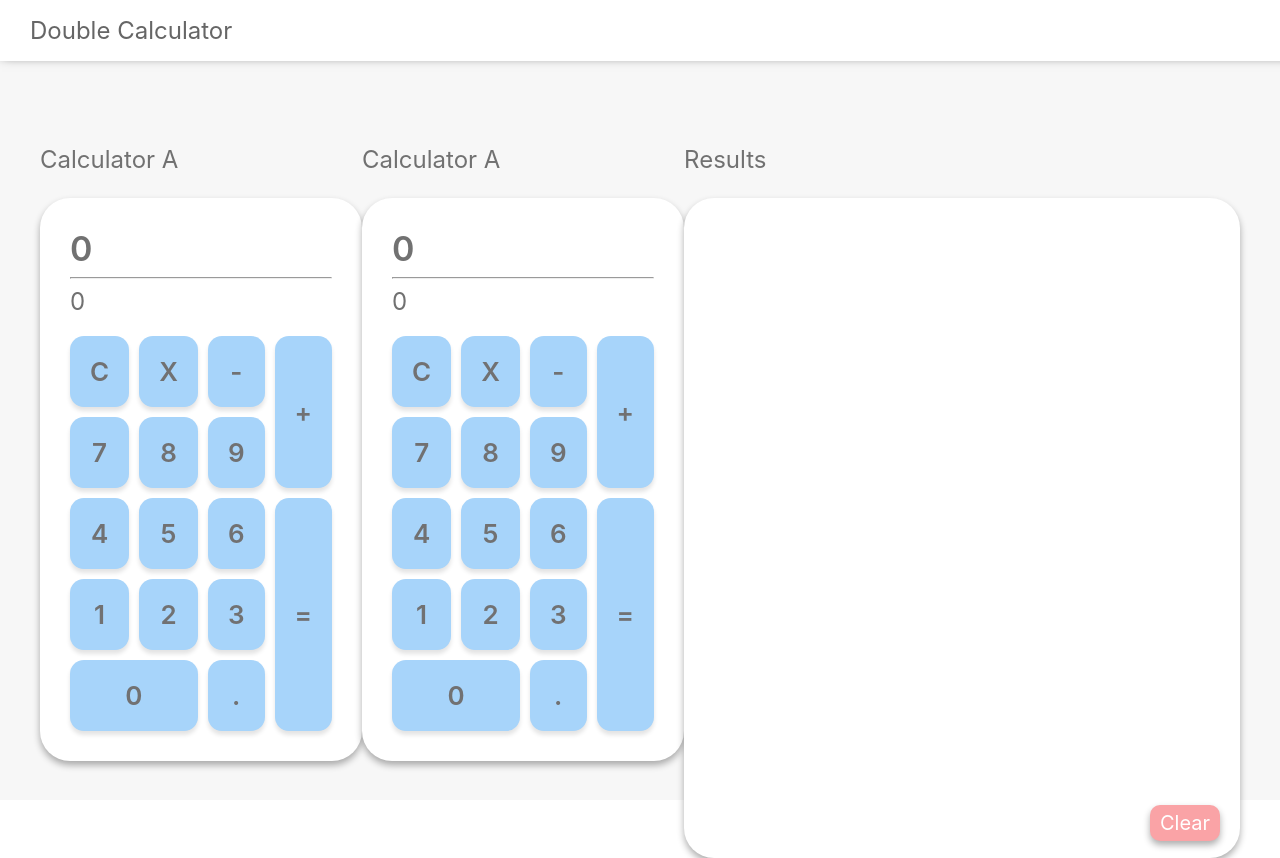
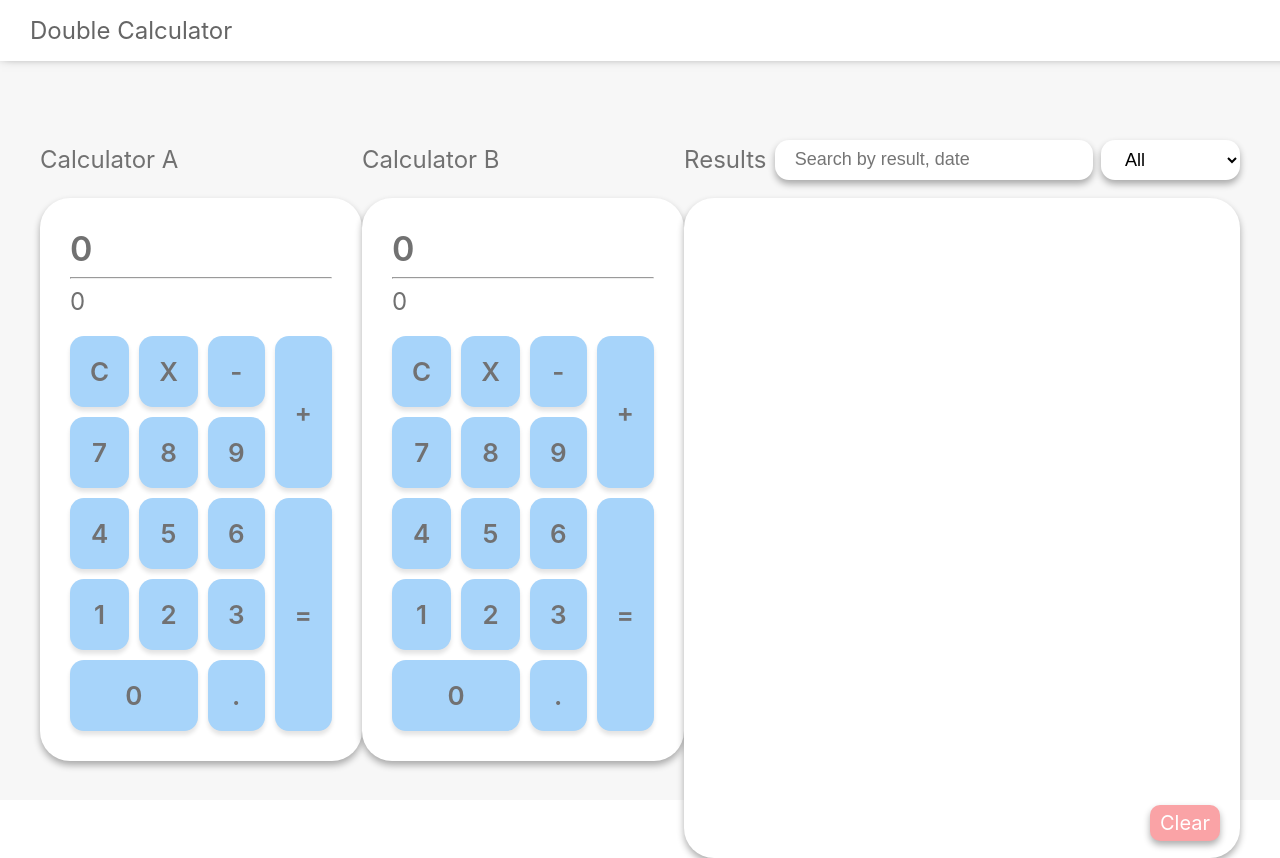
Before and after one commit to comcap/Calculator-app, a React (Create React App) app: page / in a window 1280 px wide. Shown: the top 858 px of the page. Built offline with nearby package versions, Linux system fonts and the light colour scheme.

Commit message:
feat: search

```diff
--- a/src/App.css
+++ b/src/App.css
@@ -3,6 +3,11 @@
   width: 100%;
   height: 100vh;
   background-color: #f7f7f7;
+}
+
+input,
+select {
+  outline: none;
 }
 
 h3 {
--- a/src/App.js
+++ b/src/App.js
@@ -7,21 +7,18 @@ import Calculator from 'component/calculator'
 import History from 'component/history'
 
 function App() {
+  const [initalValue, setInitalValue] = useState([])
   const [historys, setHistorys] = useState([])
   const [calculator, setCalculator] = useState([
     {
       title: 'Calculator A',
-      data: {
-        value: 0,
-        displayValue: 0,
-      },
+      value: '0',
+      displayValue: '0',
     },
     {
       title: 'Calculator B',
-      data: {
-        value: 0,
-        displayValue: 0,
-      },
+      value: '0',
+      displayValue: '0',
     },
   ])
 
@@ -30,20 +27,15 @@ function App() {
       ? JSON.parse(localStorage.getItem('history'))
       : []
     setHistorys(currentHistory)
+    setInitalValue(currentHistory)
   }, [])
-
-  useEffect(() => {
-    if (historys.length > 0) {
-      localStorage.setItem('history', JSON.stringify(historys))
-    }
-  }, [historys])
 
   const getData = async params => {
     try {
       const response = await fetch(`http://api.mathjs.org/v4/?expr=${params}`)
         .then(response => response.json())
         .then(data => {
-          return { data: data, status: 200 }
+          return { data: `${data}`, status: 200 }
         })
 
       return response
@@ -66,20 +58,52 @@ function App() {
       let objHistory = {
         title: arrCalculator[id].title,
         timestamp: currentDate,
-        data: {
-          value: 0,
-          displayValue,
-        },
+        value: 0,
+        displayValue,
       }
 
       if (response.status === 200) {
-        arrCalculator[id].data.value = response.data
-        objHistory.data.value = response.data
+        arrCalculator[id].value = response.data
+        objHistory.value = response.data
 
         setCalculator(arrCalculator)
         setHistorys([...currentHistory, objHistory])
+        setInitalValue([...currentHistory, objHistory])
+
+        localStorage.setItem(
+          'history',
+          JSON.stringify([...currentHistory, objHistory])
+        )
       }
     }
+  }
+
+  const filterByValue = (array, string) => {
+    return array.filter(o =>
+      Object.keys(o).some(k =>
+        o[k].toLowerCase().includes(string.toLowerCase())
+      )
+    )
+  }
+
+  const onSearch = e => {
+    const tempHistorys = [...initalValue]
+    const result = filterByValue(tempHistorys, e.target.value)
+
+    setHistorys(result)
+  }
+
+  const onFilter = e => {
+    const tempHistorys = [...initalValue]
+    let result = []
+
+    if (e.target.value !== 'all') {
+      result = filterByValue(tempHistorys, e.target.value)
+    } else {
+      result = filterByValue(tempHistorys, '')
+    }
+
+    setHistorys(result)
   }
 
   return (
@@ -90,8 +114,8 @@ function App() {
             <Calculator
               key={index}
               id={index}
-              title='Calculator A'
-              value={cal.data.value}
+              title={cal.title}
+              value={cal.value}
               onSubmit={onSubmit}
             />
           )
@@ -100,6 +124,8 @@ function App() {
           title='Results'
           historys={historys}
           setHistorys={setHistorys}
+          onSearch={onSearch}
+          onFilter={onFilter}
         />
       </Layout>
     </div>
--- a/src/component/history/index.js
+++ b/src/component/history/index.js
@@ -5,6 +5,29 @@ const Container = styled.div`
   width: 700px;
   height: 600px;
   position: relative;
+
+  .header {
+    display: flex;
+    justify-content: space-between;
+    align-items: center;
+    input {
+      width: 50%;
+    }
+    select {
+      width: 25%;
+    }
+
+    input,
+    select {
+      border: none;
+      height: 40px;
+      font-size: 18px;
+      background-color: #fff;
+      padding: 0px 20px;
+      border-radius: 14px;
+      box-shadow: 0px 4px 7px 0px #00000052;
+    }
+  }
 
   h4 {
     text-align: left;
@@ -66,10 +89,24 @@ const renderDisplay = displayValue => {
   })
 }
 
-const History = ({ title, historys, setHistorys }) => {
+const History = props => {
+  const { title, historys, setHistorys, onSearch, onFilter } = props
   return (
     <Container>
-      <h3>{title}</h3>
+      <div className='header'>
+        <h3>{title}</h3>
+
+        <input
+          type='text'
+          placeholder='Search by result, date'
+          onChange={onSearch}
+        />
+        <select onChange={onFilter}>
+          <option value='all'>All</option>
+          <option value='Calculator A'>A</option>
+          <option value='Calculator B'>B</option>
+        </select>
+      </div>
       <CalculatorLayout>
         <div
           onClick={() => {
@@ -84,16 +121,16 @@ const History = ({ title, historys, setHistorys }) => {
           historys
             .slice(0)
             .reverse()
-            .map(history => {
+            .map((history, index) => {
               return (
-                <HistoryLayout>
+                <HistoryLayout key={index}>
                   <div className='title'>
                     <h3>{history.title}</h3>
                     <span>{history.timestamp}</span>
                   </div>
-                  <h2>{history.data.value}</h2>
+                  <h2>{history.value}</h2>
                   <hr />
-                  <h3>{renderDisplay(history.data.displayValue)}</h3>
+                  <h3>{renderDisplay(history.displayValue)}</h3>
                 </HistoryLayout>
               )
             })}
```
